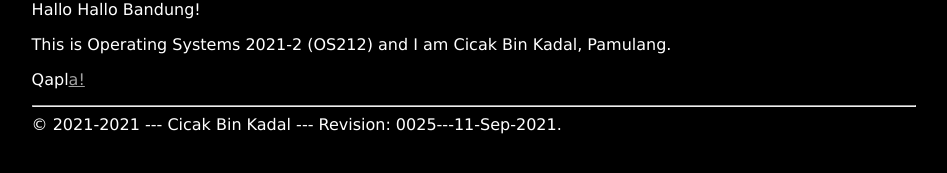
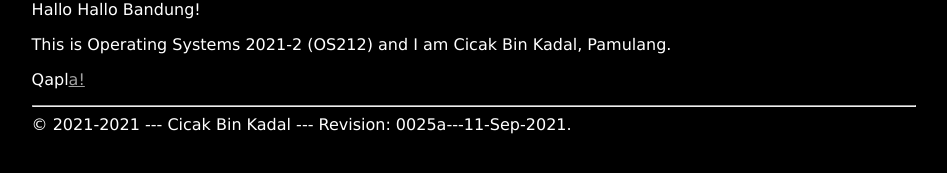
Before and after one commit to dnswd/os212, a Jekyll site: the page built from index.md, in a window 1280 px wide. Shown: the part 218-391 px from the top of the page, without its empty margins (166-1113 px from the left). Built offline with Jekyll 4.4.1, drawn with Linux system fonts in a browser that asks for light colours.

Commit message:
modified:   000.md new file:   TXT/SHA256SUM new file:   TXT/SHA256SUM.asc new file:   TXT/myscript.sh modified:   _config.yml

```diff
--- a/_config.yml
+++ b/_config.yml
@@ -1,5 +1,5 @@
 title:       "Operating Systems 2021-2 (OS212)"
-version:     "0025---11-Sep-2021"
+version:     "0025a---11-Sep-2021"
 copyright:   "2021-2021"
 description: >-
   This Is How Me Do It!
```
Also changed, not shown: 000.md (+1 -1 lines), 3 other files.
